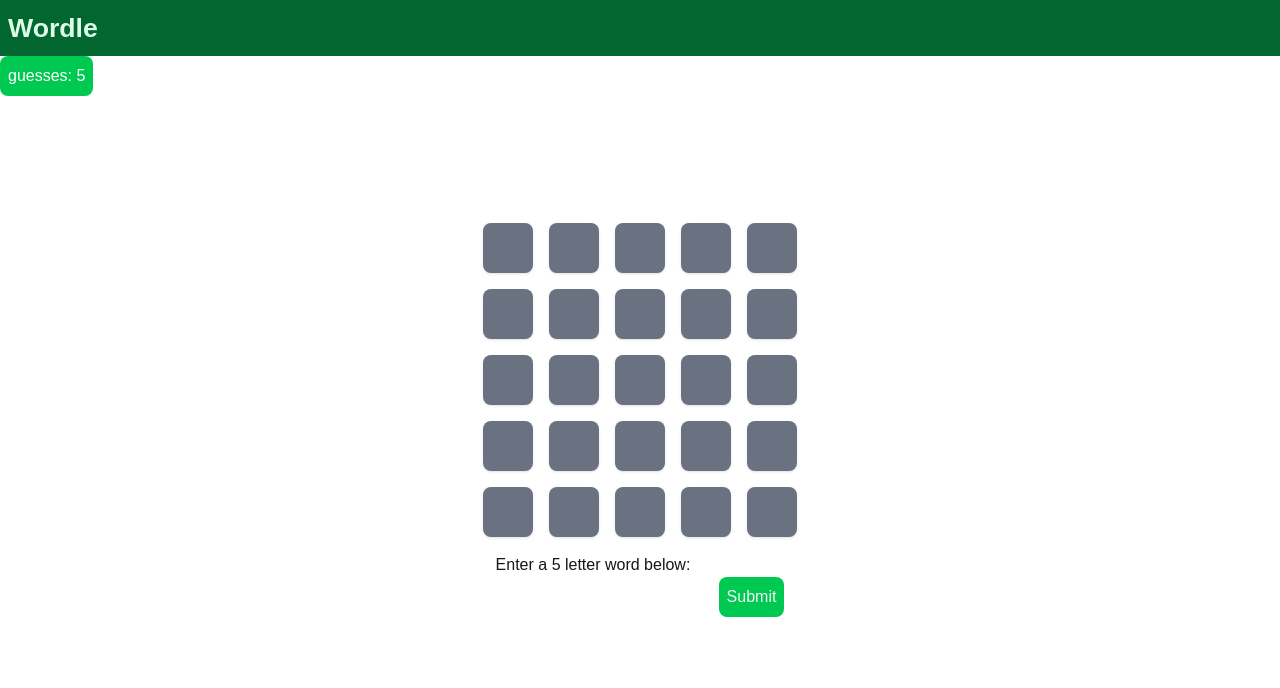
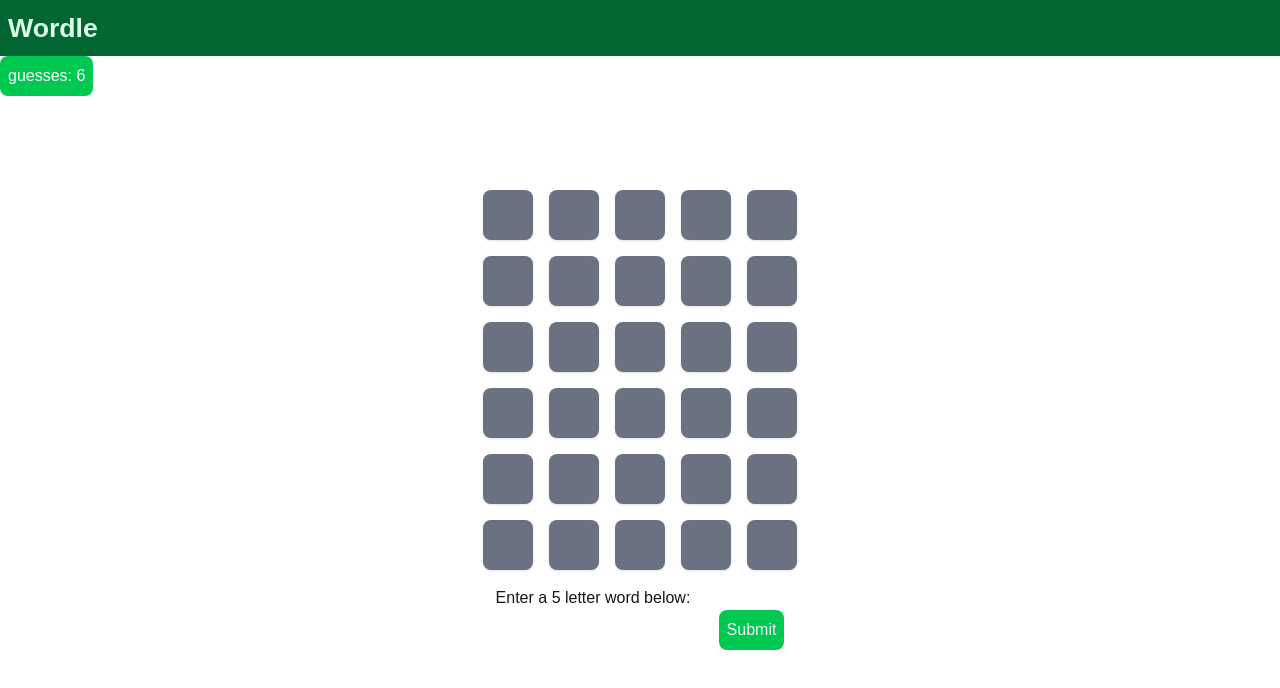
Before and after one commit to cambo2015/wordle, a Next.js app: page / in a window 1280 px wide. Shown: the top 688 px of the page. Built offline with nearby package versions, Linux system fonts and the light colour scheme.

Commit message:
added an additional guess

```diff
--- a/app/components/Letter.tsx
+++ b/app/components/Letter.tsx
@@ -19,7 +19,6 @@
 export default function Letter({letter,status,index}:LetterProps){
 
     const baseClass = 'letter'
-
 
     const handleAnimation =()=>{
         if(status != LetterStatus.Empty){
--- a/app/components/Word.tsx
+++ b/app/components/Word.tsx
@@ -10,9 +10,10 @@
 
 export default function Word({word="",actualWord=""}:WordProps){
 
+    const numberLetters = 5
     // this prints out an empty word (single row)
     if((word === "" || word === '') && (actualWord === "" || actualWord === '')){
-        const emptyArr = new Array(5).fill(0)
+        const emptyArr = new Array(numberLetters).fill(0)
         return <div className="flex">
             {emptyArr.map((x,i)=><Letter
             key={'empty-'+i}
@@ -59,5 +60,4 @@
             />
     })}
     </div>
-
 }
--- a/app/page.tsx
+++ b/app/page.tsx
@@ -10,7 +10,7 @@
 
 
 
-  const maxNumGuesses = 5
+  const maxNumGuesses = 6
   const [actualWord,setActualWord] = useState<string>("")
   const [numGuesses,setNumGuesses] = useState<number>(maxNumGuesses)
   const [guesses,setGuesses] = useState<string[]>([])
@@ -30,7 +30,6 @@
       setEmptyBoxes(new Array(maxNumGuesses).fill(0))
       setGameOver(false)
       setActualWord(getWord())
-
   }
 
   const handleSetOnChange = (e:ChangeEvent<HTMLInputElement>)=>{
```
